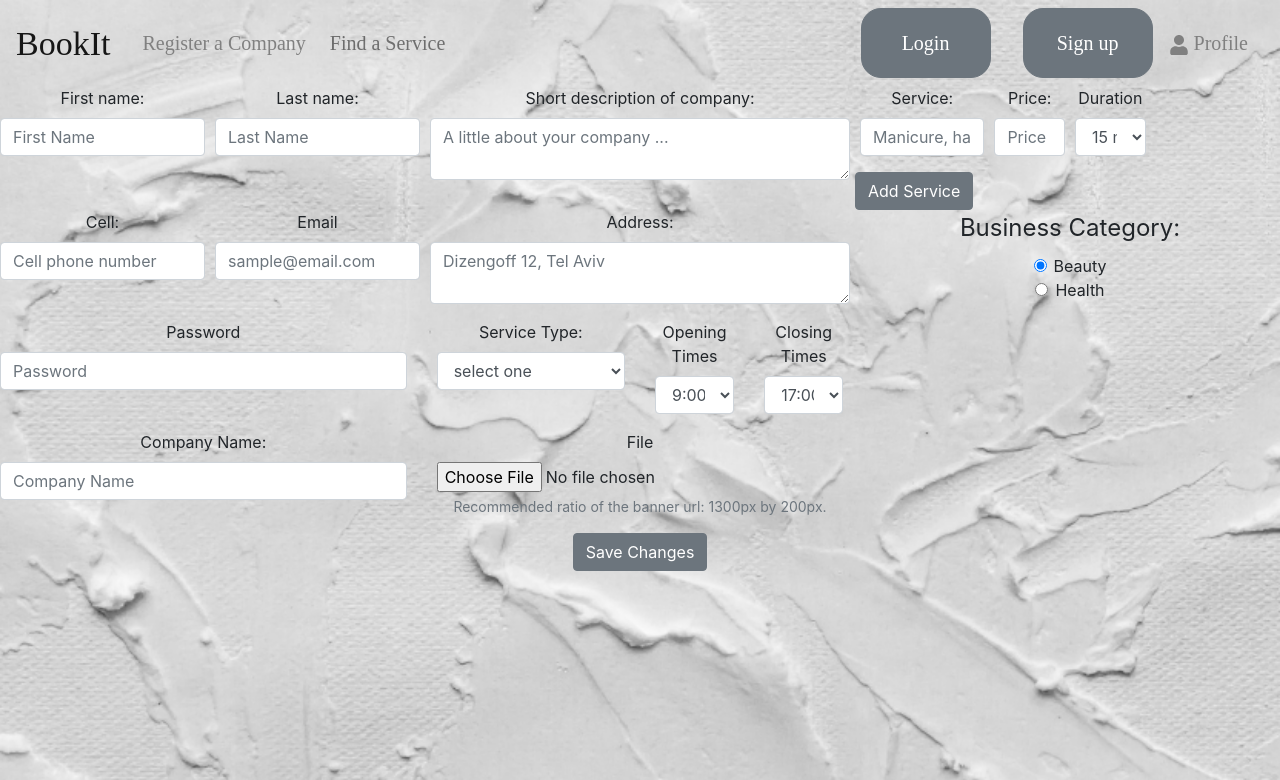
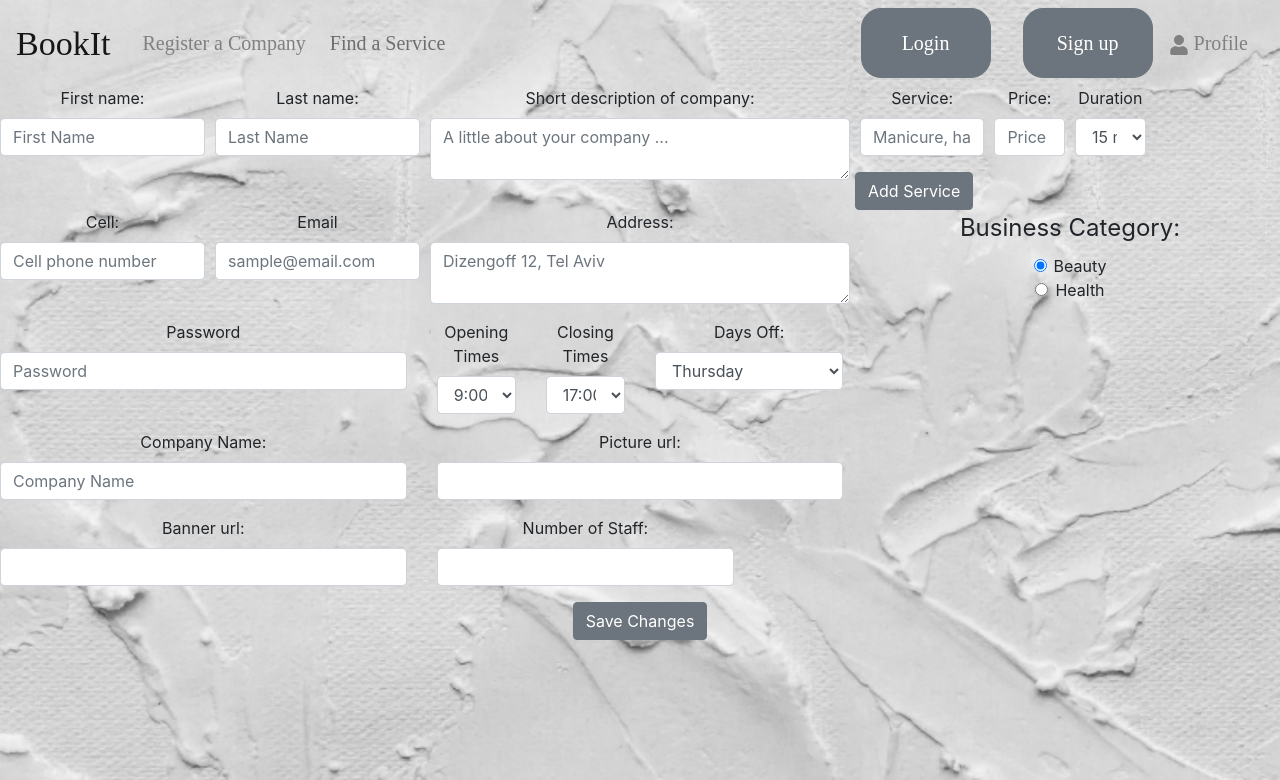
Before and after one commit to CheSackstein/Team-Frontend, a React (Create React App) app: page /Apply in a window 1280 px wide. Shown: the top 780 px of the page. Built offline with nearby package versions, Linux system fonts and the light colour scheme.

Commit message:
Connecting to backend

```diff
--- a/src/components/Apply.jsx
+++ b/src/components/Apply.jsx
@@ -41,41 +41,49 @@ function Apply(props) {
   const [openingHrs, setOpeningHrs] = useState('09');
   const [closingHrs, setClosingHrs] = useState('17');
   const [Hrs, setHrs] = useState('');
-
+  const [errors, setErrors] = useState("");
+  const [ profilePictureURL, setProfilePictureUrl ] = useState("");
+  const [ bannerURL, setBannerUrl ] = useState("");
+  const [ daysOff, setDaysOff ] = useState("");
+  const [ numStaff, setNumStaff ] = useState("");
+  const [price, setPrice] = useState("");
+  const [duration, setDuration] = useState("");
+  const [serviceName, setServiceName] = useState("");
+  const [availableServices, setAvailableServices] = useState("");
+  function onAddService(event) {
+    event.preventDefault();
+    const  availableServices= {
+service: serviceName,
+duration: duration,
+price: price
+    };
+    setAvailableServices(availableServices)
+  }
   function onApply(event) {
     event.preventDefault();
     setHrs(closingHrs - openingHrs);
     const formData = {
       firstName: fName,
       lastName: lName,
-      Phone: phone,
-      Email: email,
-      Password: password,
-      Company: company,
-      Description: description,
-      Address: address,
-      Type: type,
+      phone: phone,
+      email: email,
+      password: password,
+      companyName: company,
+      description: description,
+      address: address,
+      type: type,
       category: category,
-      openingHrs,
-      closingHrs
+      openingHrs: openingHrs,
+      closingHrs: closingHrs,
+      weekends: daysOff,
+      numberOfStaff: numStaff,
+      availableServices: availableServices
     };
 
     onAddProvider(formData);
     console.log(JSON.stringify(formData));
-    console.log(formData);
-    POSTtoProviders(formData);
-    // const requestOptions = {
-    //   method: "POST",
-    //   body: formData,
-    // };
+    Apply(formData);
 
-    // GETFromUsers();
-    // fetch("http://localhost:5000/api/users", requestOptions).then((res) => {
-    //   console.log(formData);
-    //   console.log(res.status);
-    // });
-
-    POSTtoProviders(formData);
   }
 
   function onAddProvider(event) {
@@ -83,16 +91,23 @@ function Apply(props) {
     console.log(newProvider);
   }
 
-  const submitValueApply = () => {
-    const frmdetails = {
-      firstName: fName,
-      lastName: lName,
-      Phone: phone,
-      Email: email,
-      Password: password
-    };
-    console.log(frmdetails);
-  };
+  async function Apply(frmData) {
+    const provider = await POSTtoProviders('/become-provider',frmData);
+
+    if(provider.errors){
+      // display errors
+      console.log(provider.errors);
+      const errs = {}
+      for(let err of provider.errors){
+        errs[err.param] = err.msg;
+      }
+      setErrors(errs);
+    }else {
+      // use the user object
+      console.log('PROVIDER:',provider);
+    }
+  }
+
 
   return (
     <div className="Apply" id="Apply">
@@ -126,18 +141,74 @@ function Apply(props) {
             </Col>
             <Col md={4}>
               <FormGroup>
-                <Label for="exampleText"> Short description of company:</Label>
+                <Label for="description"> Short description of company:</Label>
                 <Input
                   type="textarea"
                   name="text"
-                  id="exampleText"
+                  id="description"
                   placeholder="A little about your company ..."
                   onChange={(e) => setDescription(e.target.value)}
                 />
               </FormGroup>
             </Col>
             <Col md={3}>
-              <AddService />
+              {/* <AddService /> */}
+              <div className="AddService" id="AddService">
+      <Form onSubmit={(event) => onAddService(event)}>
+          <Row form>
+            <Col md={5}>
+              <FormGroup>
+                <Label for="Service">Service:</Label>
+                <Input
+                  type="text"
+                  name="Service"
+                  id="Service"
+                  placeholder="Manicure, haircut"
+                  onChange={(e) => setServiceName(e.target.value)}
+                />
+              </FormGroup>
+            </Col>
+
+            <Col md={3}>
+              <FormGroup>
+                <Label for="Price">Price:</Label>
+                <Input
+                  type="text"
+                  name="Price"
+                  id="Price"
+                  placeholder="Price"
+                  onChange={(e) => setPrice(e.target.value)}
+                />
+              </FormGroup>
+            </Col>
+
+            <Col md={3}>
+              <FormGroup>
+                <Label for="exampleSelect">Duration</Label>
+                <Input type="select" name="select" id="exampleSelect" onChange={(e) => setDuration(e.target.value)}>
+                  <option>15 mins</option>
+                  <option>30 mins</option>
+                  <option>45 mins</option>
+                  <option>60 mins</option>
+                  <option>75 mins</option>
+                  <option>90 mins</option>
+                  <option>2 hours</option>
+                </Input>
+              </FormGroup>
+            </Col>
+
+          <Button
+            type="Primary"
+            color="secondary"
+            onSubmit={(event) => onAddService(event)}
+          >
+            Add Service
+          </Button>
+
+        </Row>
+      </Form>
+
+    </div>
             </Col>
           </Row>
           <Row form>
@@ -168,11 +239,11 @@ function Apply(props) {
 
             <Col md={4}>
               <FormGroup>
-                <Label for="exampleText">Address:</Label>
+                <Label for="address">Address:</Label>
                 <Input
                   type="textarea"
                   name="text"
-                  id="exampleText"
+                  id="address"
                   placeholder="Dizengoff 12, Tel Aviv"
                   onChange={(e) => setAddress(e.target.value)}
                 />
@@ -211,7 +282,7 @@ function Apply(props) {
           <Row center>
             <Col md={4}>
               <FormGroup>
-                <Label for="examplePassword">Password</Label>
+                <Label for="examplePassword" password>Password</Label>
                 <Input
                   type="password"
                   name="password"
@@ -221,49 +292,15 @@ function Apply(props) {
                 />
               </FormGroup>
             </Col>
-            <Col md={2}>
-              <FormGroup>
-                <Label for="type"> Service Type:</Label>
-                <br />
-                {category === 'beauty' && (
-                  <Input
-                    type="select"
-                    name="text"
-                    id="type"
-                    onChange={(e) => setType(e.target.value)}
-                  >
-                    <option value="">select one</option>
-                    <option value="salon">Salon</option>
-                    <option value="barber">Barber Shop</option>
-                    <option value="nail salon">Nail Salon</option>
-                    <option value="massage">Massage</option>
-                    <option value="other">Other</option>
-                  </Input>
-                )}
 
-                {category === 'health' && (
-                  <Input
-                    type="select"
-                    name="text"
-                    id="type"
-                    onChange={(e) => setType(e.target.value)}
-                  >
-                    <option value="">select one</option>
-                    <option value="chiropractor">Chiropractor</option>
-                    <option value="dentist">Dentist </option>
-                    <option value="other">Other</option>
-                  </Input>
-                )}
-              </FormGroup>
-            </Col>
 
             <Col md={1}>
               <FormGroup>
-                <Label for="exampleSelect">Opening Times</Label>
+                <Label for="openingTimes">Opening Times</Label>
                 <Input
                   type="select"
                   name="select"
-                  id="exampleSelect"
+                  id="openingTimes"
                   onChange={(e) => setOpeningHrs(e.target.value)}
                 >
                   <option value="05">5:00</option>
@@ -291,11 +328,11 @@ function Apply(props) {
             </Col>
             <Col md={1}>
               <FormGroup>
-                <Label for="exampleSelect">Closing Times</Label>
+                <Label for="closingTimes">Closing Times</Label>
                 <Input
                   type="select"
                   name="select"
-                  id="exampleSelect"
+                  id="closingTimes"
                   onChange={(e) => setClosingHrs(e.target.value)}
                 >
                   <option value="05">5:00</option>
@@ -321,6 +358,27 @@ function Apply(props) {
                 </Input>
               </FormGroup>
             </Col>
+            <Col md={2}>
+              <FormGroup>
+                <Label for="daysOff">Days Off:</Label>
+                <Input
+                  type="select"
+                  name="select"
+                  id="daysOff"
+                  onChange={(e) => setDaysOff(e.target.value)}
+                >
+                  <option value="Sunday">Sunday</option>
+                  <option value="Monday">Monday</option>
+                  <option value="Tuesday">Tuesday</option>
+                  <option value="Wednesday">Wednesday</option>
+                  <option value="Thursday" selected="selected">
+                  Thursday
+                  </option>
+                  <option value="Friday">Friday</option>
+                  <option value="Saturday">Saturday</option>
+                </Input>
+              </FormGroup>
+            </Col>
           </Row>
 
           <Row>
@@ -338,11 +396,40 @@ function Apply(props) {
             </Col>
             <Col md={4}>
               <FormGroup>
-                <Label for="exampleFile">File</Label>
-                <Input type="file" name="file" id="exampleFile" />
-                <FormText color="muted">
-                  Recommended ratio of the banner url: 1300px by 200px.
-                </FormText>
+              <Label for="examplePicture">Picture url:</Label>
+                <Input
+                  type="picture"
+                  name="picture"
+                  id="examplePicture"
+                  placeholder=""
+                  onChange={(e) => setProfilePictureUrl(e.target.value)}
+                />
+              </FormGroup>
+            </Col>
+          </Row>
+          <Row>
+          <Col md={4}>
+              <FormGroup>
+              <Label for="exampleBanner">Banner url:</Label>
+                <Input
+                  type="banner"
+                  name="banner"
+                  id="exampleBanner"
+                  placeholder=""
+                  onChange={(e) => setBannerUrl(e.target.value)}
+                />
+              </FormGroup>
+            </Col>
+            <Col md={3}>
+              <FormGroup>
+              <Label for="exampleStaff">Number of Staff:</Label>
+                <Input
+                  type="staff"
+                  name="staff"
+                  id="staff"
+                  placeholder=""
+                  onChange={(e) => setNumStaff(e.target.value)}
+                />
               </FormGroup>
             </Col>
           </Row>
```
Also changed, not shown: src/components/Signup.jsx (+0 -7 lines), 1 other file (tests, documents, lock files or other folders).
